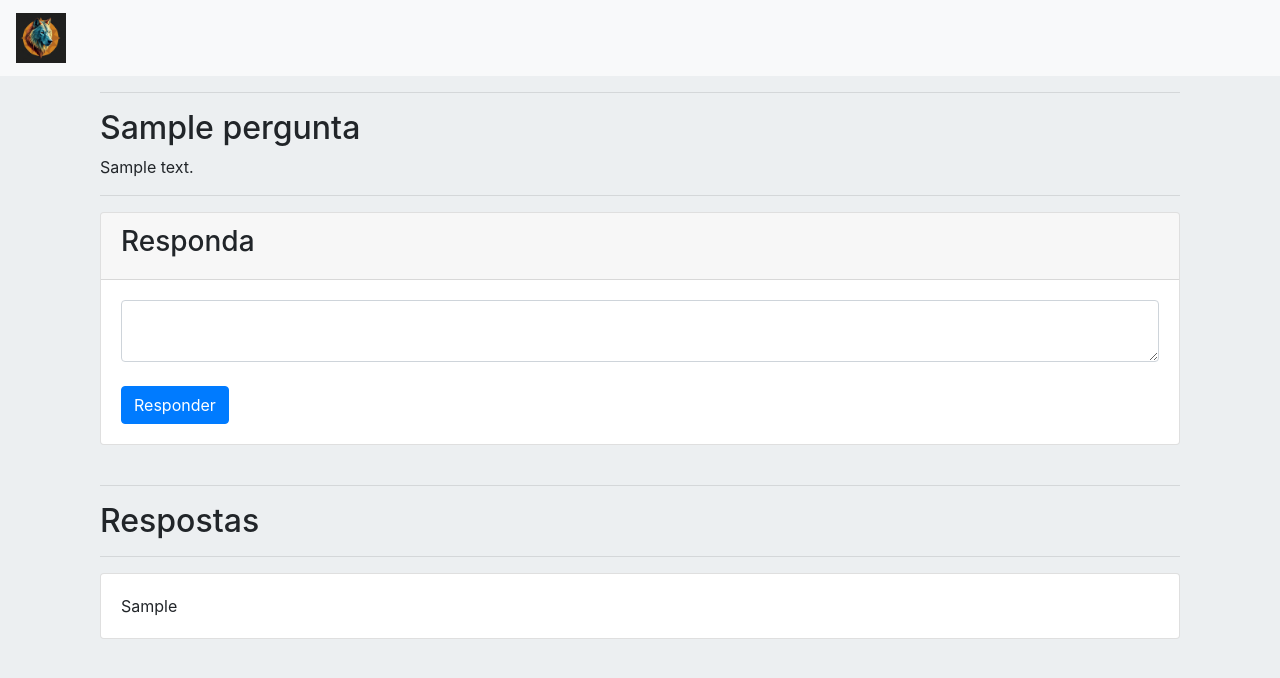
After one commit to diegopontes-git/studying-nodejs, a Node server app: page /pergunta/1 in a window 1280 px wide. The commit adds this page. Shown: the top 678 px of the page. Run offline with Node 20, Linux system fonts and the light colour scheme; tables that the repository leaves empty hold one stand-in row (values such as "Sample post"); some libraries are stand-ins or nearby versions.

Commit message:
Adicionando página de respostas

```diff
--- a/index.js
+++ b/index.js
@@ -3,6 +3,8 @@ const express = require("express");
 const app = express();
 const bodyParser = require("body-parser");
 const connection = require("./database/database");
+const Pergunta = require("./database/Pergunta");
+const Resposta = require("./database/Resposta");
 
 connection
     .authenticate()
@@ -12,7 +14,8 @@ connection
     .catch((msgErro) => {
         console.log('ERRO ao Conectar no Bando de Dados: ');
         console.log(msgErro);
-    })
+    });
+
 
 //Informando ao Express utilizar o EJS comm View Engine
 app.set('view engine', 'ejs');
@@ -22,33 +25,82 @@ app.use(bodyParser.json());
 
 app.get("/", function(req, res) {
 
-    var produtos = [
-        {nome: 'doritos', preco: 3.23},
-        {nome: 'coca', preco: 5.21},
-        {nome: 'leite', preco: 4.10}
-    ]
+    Pergunta.findAll({
+        raw: true,
+        order: [
+            ['ID', 'DESC']
+        ]
+    }).then(perguntas => {
+        res.render("index", {
+            perguntas: perguntas
+        });
+    });
 
-    res.render("index", {
+});
+
+app.get("/perguntar", (req, res) => {
+    res.render("perguntar", {
         nome: 'Diego Pontes',
-        lang: 'javascript',
-        empresa: 'DSP Dev',
-        inscritos: 9000,
-        produtos: produtos
+        lang: 'javascript'
     });
 });
 
-app.get("/perguntar", (req, res) => {
-      res.render("perguntar", {
-        nome: 'Diego Pontes',
-        lang: 'javascript'
+app.get("/pergunta/:id", (req, res) => {
+    var id = req.params.id;
+    Pergunta.findOne({
+        where: {
+            id: id
+        }
+    }).then(pergunta => {
+        if (pergunta != undefined) {
+            Resposta.findAll({
+                raw: true,
+                where: {
+                    perguntaId: id
+                },
+                order: [
+                    ['ID', 'DESC']
+                ]
+            }).then(respostas => {
+                res.render("pergunta", {
+                    pergunta: pergunta,
+                    respostas : respostas
+                });
+            });
+        } else {
+            res.redirect("/");
+        }
     });
 });
 
 app.post("/salvarpergunta", (req, res) => {
     var titulo = req.body.titulo;
     var descricao = req.body.descricao;
+    Pergunta.create({
+        titulo: titulo,
+        descricao: descricao
+    }).then(() => {
+        res.redirect('/');
+    }).catch((msgErro) => {
+        console.log('ERROR');
+        console.log(msgErro);
+        res.send("ERRO titulo = " + titulo + " descricao = " + descricao);
+    });
+});
 
-    res.send("Pergunta salva titulo = " + titulo + " descricao = " + descricao);
+app.post("/salvarresposta", (req, res) => {
+    var perguntaId = req.body.perguntaId;
+    var corpo = req.body.corpo;
+    Resposta.create({
+        perguntaId: perguntaId,
+        corpo: corpo
+    }).then(() => {
+        res.redirect('/pergunta/' + perguntaId);
+    }).catch((msgErro) => {
+        console.log('ERROR');
+        console.log(msgErro);
+        res.send("ERRO titulo = " + perguntaId + " corpo = " + corpo);
+    });
 });
 
 app.get("/blog", function(req, res){
--- /dev/null
+++ b/views/pergunta.ejs
@@ -0,0 +1,38 @@
+<%- include('partials/header.ejs'); %>
+<body>
+    <%- include('partials/navbar.ejs'); %>
+    <div class="container">
+        <div class="container">
+            <hr>
+            <h2><%= pergunta.titulo %></h2>
+            <p><%= pergunta.descricao %></p>
+            <hr>
+            <div id="" class="card">
+                <div class="card-header">
+                    <h3>Responda</h3>
+                </div>
+                <div class="card-body">
+                    <form method="POST" action="/salvarresposta">
+                        <input type="hidden" name="perguntaId" value="<%= pergunta.id %>">
+                        <textarea name="corpo" id="" class="form-control"></textarea>
+                        <br>
+                        <button type="submit" class="btn btn-primary">Responder</button>
+                    </form>
+                </div>
+            </div>
+            <br>
+            <hr>
+            <h2>Respostas</h2>
+            <hr>
+            <% respostas.forEach(resposta => { %>
+                <div class="card">
+                    <div class="card-body">
+                        <%= resposta.corpo %>
+                    </div>
+                </div>
+                <br>
+            <% }) %>
+        </div>
+    </div>
+</body>
+<%- include('partials/footer.ejs'); %>
```
Also changed, not shown: database/Pergunta.js (added, +17 -0 lines), database/Resposta.js (added, +17 -0 lines), index.html (added, +11 -0 lines), views/index.ejs (+21 -7 lines).
